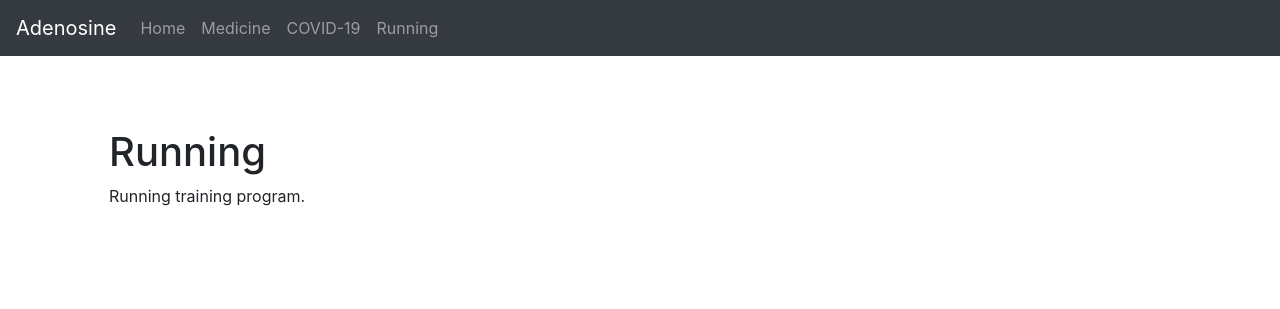
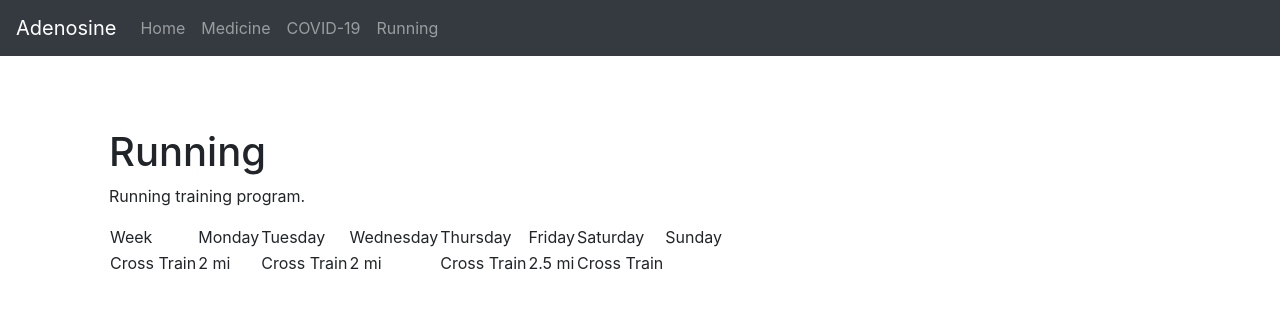
Before and after one commit to endocytosis/endocytosis.github.io, a Jekyll site: the page built from running.html, in a window 1280 px wide. Shown: the top 309 px of the page. Built offline with Jekyll 4.4.1, drawn with Linux system fonts in a browser that asks for light colours.

Commit message:
Updated running

```diff
--- a/running.html
+++ b/running.html
@@ -5,3 +5,25 @@ title: Running
 
 <h1>Running</h1>
 <p>Running training program.</p>
+
+<table>
+<tr>
+<td>Week</td>
+<td>Monday</td>
+<td>Tuesday</td>
+<td>Wednesday</td>
+<td>Thursday</td>
+<td>Friday</td>
+<td>Saturday</td>
+<td>Sunday</td>
+</tr>
+<tr>
+<td>Cross Train</td>
+<td>2 mi</td>
+<td>Cross Train</td>
+<td>2 mi</td>
+<td>Cross Train</td>
+<td>2.5 mi</td>
+<td>Cross Train</td>
+</tr>
+</table>
```
